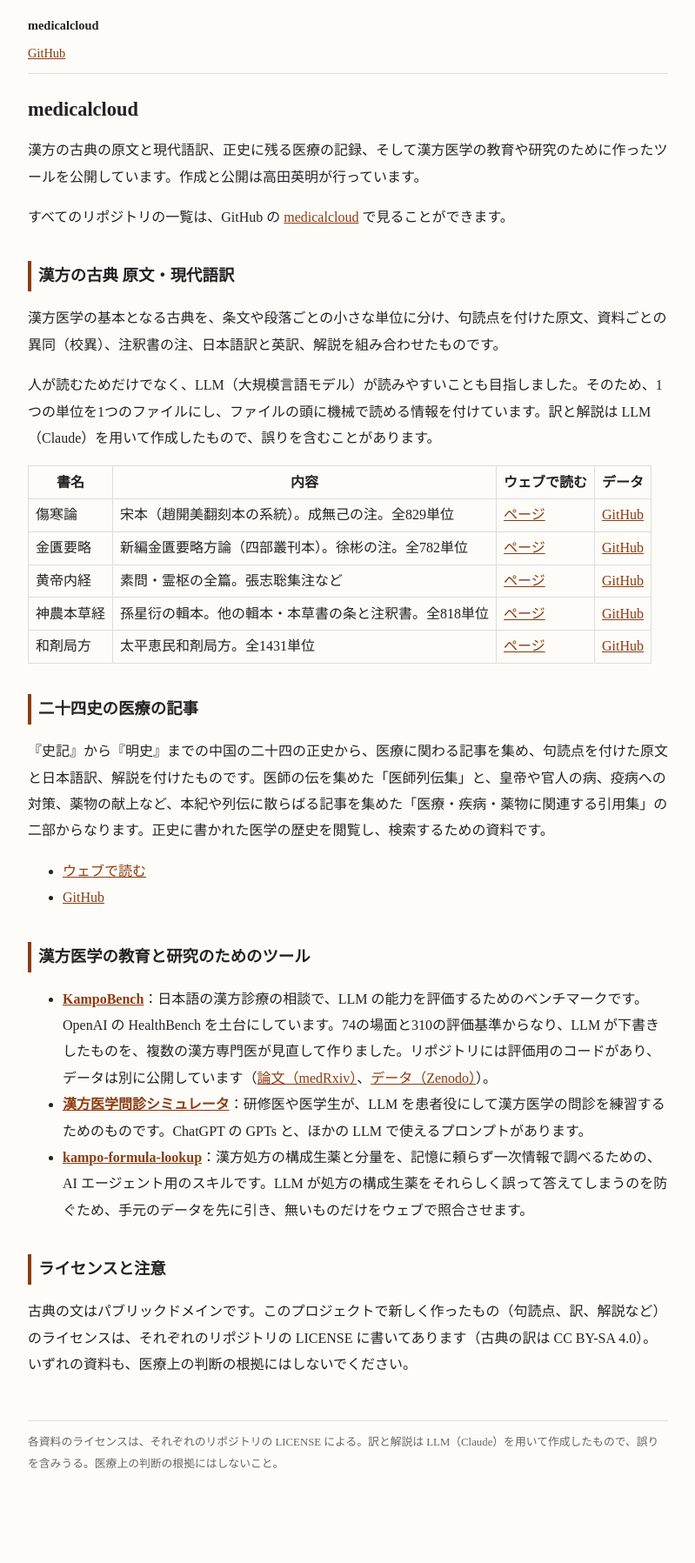
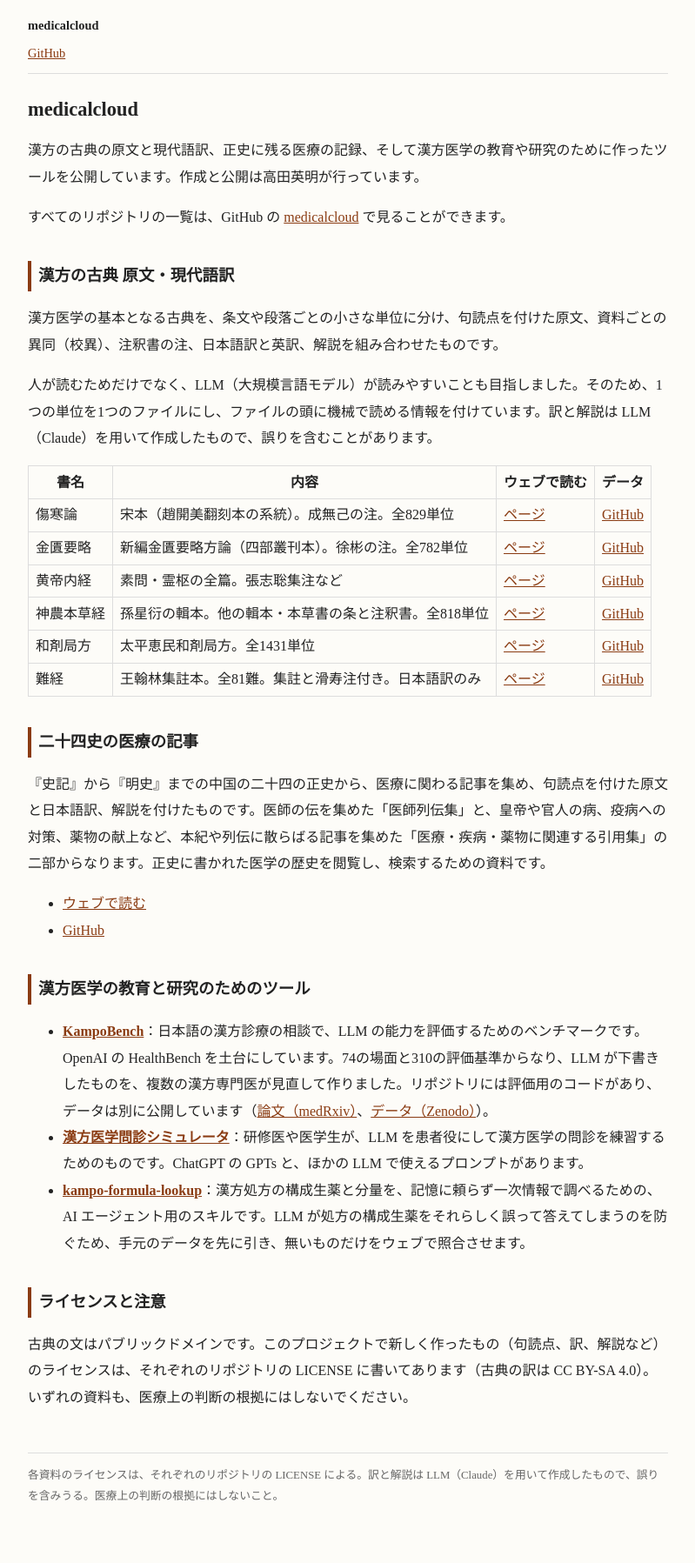
Before and after one commit to medicalcloud/medicalcloud.github.io, a Jekyll site: the page built from index.md, in a window 1280 px wide. Shown: the whole page at 87% size, without its empty margins (240-1039 px from the left). Built offline with Jekyll 4.4.1, drawn with Linux system fonts in a browser that asks for light colours; before the commit the page ends 1759 px from its top, so only the background shows below that.

Commit message:
リンク集に難経を足す
Co-Authored-By: Claude Opus 5.5 <noreply@anthropic.com>
Claude-Session: https://claude.ai/code/session_01LRgAs9kiaN9gwPmZDVNvf2

```diff
--- a/index.md
+++ b/index.md
@@ -21,6 +21,7 @@ title: トップ
 | 黄帝内経 | 素問・霊枢の全篇。張志聡集注など | [ページ](https://medicalcloud.github.io/koteidaikei/) | [GitHub](https://github.com/medicalcloud/koteidaikei) |
 | 神農本草経 | 孫星衍の輯本。他の輯本・本草書の条と注釈書。全818単位 | [ページ](https://medicalcloud.github.io/shinnohonzokyo/) | [GitHub](https://github.com/medicalcloud/shinnohonzokyo) |
 | 和剤局方 | 太平恵民和剤局方。全1431単位 | [ページ](https://medicalcloud.github.io/wazaikyokuho/) | [GitHub](https://github.com/medicalcloud/wazaikyokuho) |
+| 難経 | 王翰林集註本。全81難。集註と滑寿注付き。日本語訳のみ | [ページ](https://medicalcloud.github.io/nangyo/) | [GitHub](https://github.com/medicalcloud/nangyo) |
 
 ## 二十四史の医療の記事
 
```
